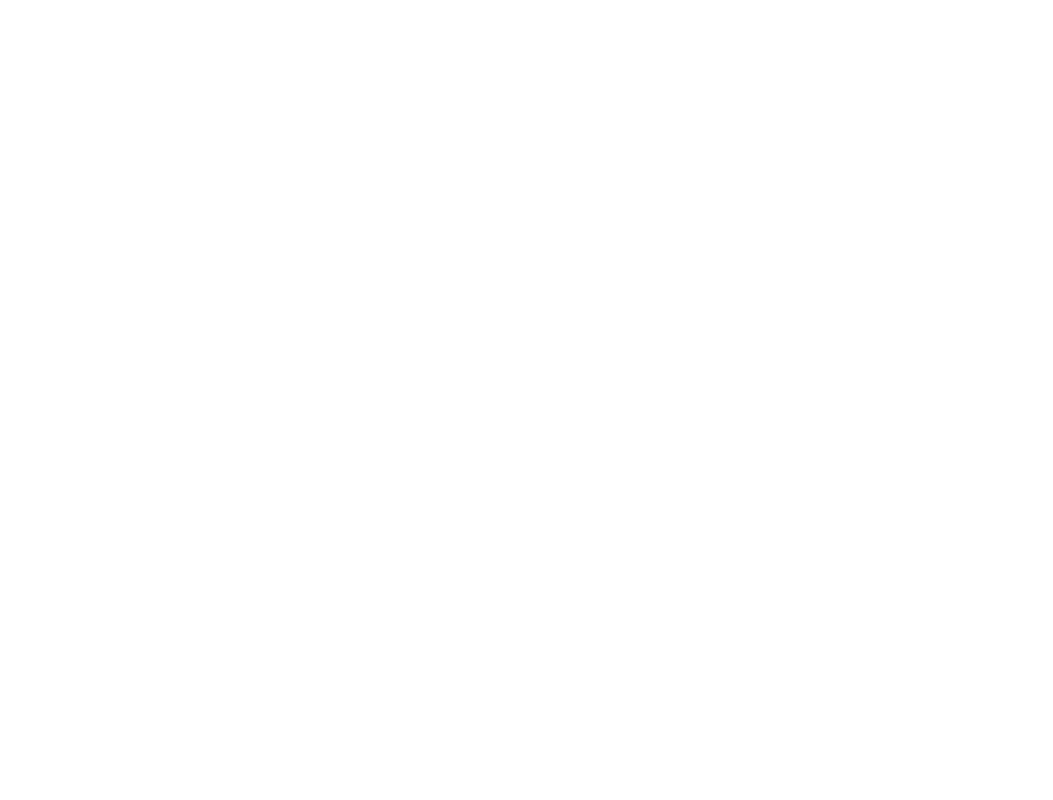
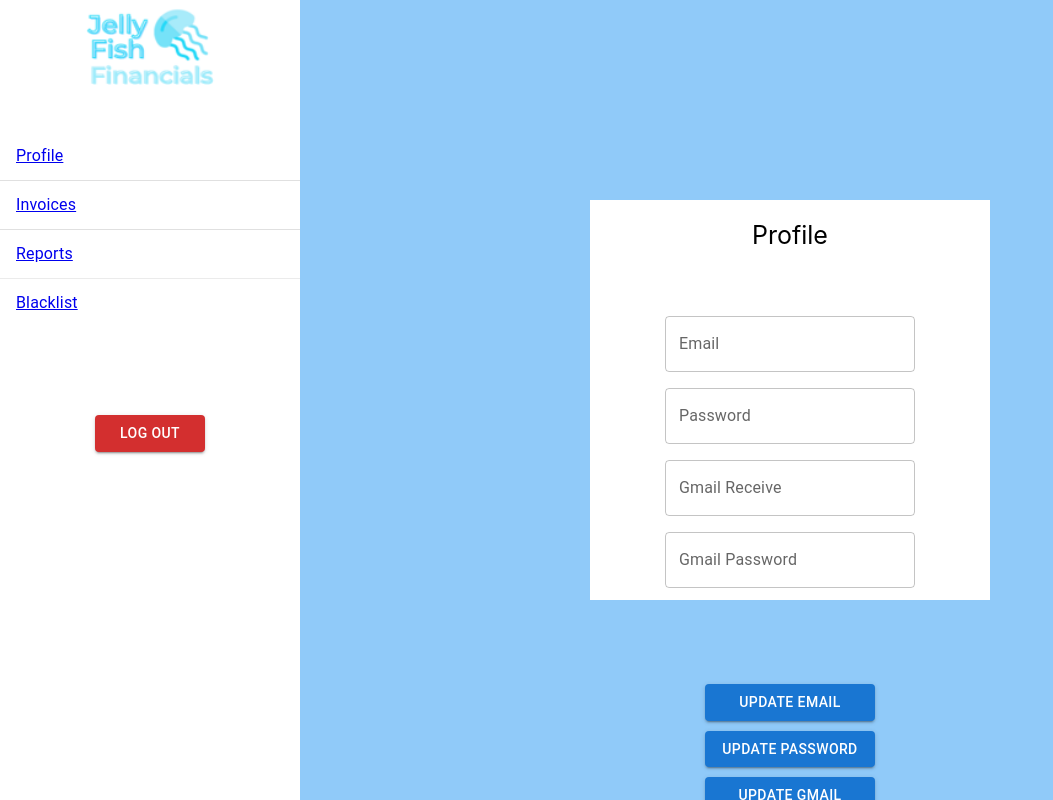
Before and after one commit to W14A-Jelly/e-invoice_visualiser, a React (Create React App) app: page /profile in a window 1280 px wide. Before the commit this address had no page. Shown: the whole page, without its empty margins (0-1053 px from the left). Built offline with nearby package versions, Linux system fonts and the light colour scheme.

Commit message:
change receiving API URL to updated version V1.1

```diff
--- a/src/App.js
+++ b/src/App.js
@@ -10,7 +10,8 @@ import {
 import Login2 from './Login'
 import Register2 from './Register';
 import Main from './Main'
-
+import Profile from './Profile'
+import Filter from './Filter'
 
 function App() {
 
@@ -21,6 +22,8 @@ function App() {
           <Route path = "/" element = {<Login2/>} />
           <Route path = "/register" element = {<Register2/>} />
           <Route path = "/file" element = {<Main/>} />
+          <Route path = "/profile" element = {<Profile/>} />
+          <Route path = "/Filter" element = {<Filter/>} />
         </Routes>
       </BrowserRouter>
     </div>
--- a/src/Login.js
+++ b/src/Login.js
@@ -90,7 +90,7 @@ const Login2 = () => {
     event.preventDefault();
     //valid if empty
     if (!email || !password) return;
-    const url = 'https://peaceful-headland-84816.herokuapp.com/user/login';
+    const url = 'https://damp-sands-01446.herokuapp.com/user/login';
     const data = JSON.stringify({email:email, password:password});
     const options = {headers : {'Content-type': 'application/json'}}
     axios.post(url, data, options)
--- a/src/Main.js
+++ b/src/Main.js
@@ -1,4 +1,5 @@
 import * as React from 'react';
+import { useState, useEffect } from 'react';
 import List from '@mui/material/List';
 import ListItem from '@mui/material/ListItem';
 import ListItemText from '@mui/material/ListItemText';
@@ -15,6 +16,7 @@ import ArticleIcon from '@mui/icons-material/Article';
 import FormGroup from '@mui/material/FormGroup';
 import FormControlLabel from '@mui/material/FormControlLabel';
 import Switch from '@mui/material/Switch';
+import {Link} from 'react-router-dom';
 
 const style = {
   width: '100%',
@@ -105,7 +107,7 @@ const File = () => {
 
 	const fetchfiles = async () => {
         //change url later
-        const url = 'https://peaceful-headland-84816.herokuapp.com/list/filenames?token='+localStorage.token
+        const url = 'https://damp-sands-01446.herokuapp.com/list/filenames?token='+localStorage.token
         console.log(localStorage.token)
 		// const response = await fetch(url)
 		const response = await fetch('http://192.168.1.184:8080/example?token='+localStorage.token)
@@ -126,11 +128,17 @@ const File = () => {
     return (
         <div className='background' style={{backgroundColor: '#90caf9', height: '100vh', display: 'grid', width: '100%', overflowX:'hidden', overflowY:'hidden', zIndex:0}}>
             <div className='right_panel' style={{display: 'flex', position:'relative', alignItems: 'center', justifyContent:'center', left:'150px'}}>
+                <div className='filter' style={{position:'relative', bottom:'450px', left:'100px', zIndex:3}}>
+                    <FormGroup>
+                        <FormControlLabel control={<Switch color="warning"/>} label="Filter" />
+                    </FormGroup>
+                </div>
                 <Box component="span" sx={{width: '90vh', height: '70vh', backgroundColor: 'white', zIndex:1}}>
+                <div style={{fontSize: '25px', position:'relative', right:'450px', top:'50px', zIndex:4}}>Invoices</div>
                 <ImageList sx={{ width: '80vh', height: '60vh', position:'relative', left:'60px', top:'50px'}} cols={10}>
                     {itemData.map((item) => (
+                        //repalce the href with https://peaceful-headland-84816.herokuapp.com/static/render+ {item.title}.jpg
                         <ImageListItem key={item.title}>
-                        // change links later
                         <a href = "https://www.google.com.au"><IconButton sx={{border: "1px solid grey", borderRadius: 1, height: '100px'}}>
                             <ArticleIcon fontSize="large" />
                         </IconButton></a>
@@ -150,24 +158,33 @@ const File = () => {
                     </div>
                     <div className='list'>
                         <List sx={style} component="nav" aria-label="mailbox folders">
-                        <ListItem button>
+                        <Link to = "/Profile">
+                            <ListItem>
                                 <ListItemText  primary="Profile" />
                             </ListItem>
+                        </Link>
                         <Divider />
+                        <Link to = "/File">
                             <ListItem button divider>
                                 <ListItemText primary="Invoices" />
                             </ListItem>
+                        </Link>
+
+                        <Link to = "/Reports">
                             <ListItem button>
                                 <ListItemText primary="Reports" />
                             </ListItem>
+                        </Link>
                         <Divider  light />
+                        <Link to = "/Blacklist">
                             <ListItem button>
                                 <ListItemText primary="Blacklist" />
                             </ListItem>
+                        </Link>
                         </List>
                     </div>
                     <div className='logout' style={{position:'relative', top:'100px'}}>
-                        <CusButton variant="contained" color="error" onClick={go_logout}>Log out</CusButton>
+                        <CusButton variant="contained" color="error" onClick = {go_logout}>Log out</CusButton>
                     </div>
                 </Box>
             </div>
--- a/src/Profile.js
+++ b/src/Profile.js
@@ -1,4 +1,5 @@
 import * as React from 'react';
+import { useState, useEffect } from 'react';
 import List from '@mui/material/List';
 import ListItem from '@mui/material/ListItem';
 import ListItemText from '@mui/material/ListItemText';
@@ -8,7 +9,8 @@ import Box from '@mui/material/Box';
 import Button from '@mui/material/Button';
 import { styled } from '@mui/material';
 import TextField from '@mui/material/TextField';
-
+import {Link} from 'react-router-dom';
+import axios from 'axios';
 const style = {
     width: '100%',
     height: '100',
@@ -34,6 +36,70 @@ const CusTextField = styled(TextField)({
 
 
 const Profile = () => {
+    //const [logged, setlogged] = useState(0)
+    const [email, setemail] = useState();
+    const [password, setpassword] = useState();
+    const [gmailr, setgmailr] = useState();
+    const [apppass, setapppass] = useState();
+
+
+    function updateemail(event) {
+        event.preventDefault();
+        //valid if empty
+        if (!email) return;
+        const url = 'https://damp-sands-01446.herokuapp.com/user/update/email';
+        const data = JSON.stringify({email:email, token:localStorage.token});
+        const options = {headers : {'Content-type': 'application/json'}}
+        axios.post(url, data, options)
+          .then((response) => {
+            console.log(response);
+            const data = response.data;
+            localStorage.token = ''
+            window.location.href = ('/');
+          })
+          .catch((err)=>{ })
+
+      }
+
+
+      function updatepass(event) {
+        event.preventDefault();
+        //valid if empty
+        if (!password) return;
+        const url = 'https://damp-sands-01446.herokuapp.com/user/update/password';
+        const data = JSON.stringify({password:password, token:localStorage.token});
+        const options = {headers : {'Content-type': 'application/json'}}
+        axios.post(url, data, options)
+          .then((response) => {
+            console.log(response);
+            const data = response.data;
+            localStorage.token = ''
+            window.location.href = ('/');
+          })
+          .catch((err)=>{ })
+      }
+
+      function updategmailr(event) {
+        event.preventDefault();
+        //valid if empty
+        if (!password) return;
+        const url = 'https://damp-sands-01446.herokuapp.com/email/set';
+        const data = JSON.stringify({email:gmailr, email_pass:apppass, token:localStorage.token});
+        const options = {headers : {'Content-type': 'application/json'}}
+        axios.post(url, data, options)
+          .then((response) => {
+            console.log(response);
+            const data = response.data;
+            localStorage.token = ''
+            window.location.href = ('/');
+          })
+          .catch((err)=> {})
+      }
+      function go_logout(event) {
+        window.location.href = ('/')
+        localStorage.token = ''
+        }
+
     return (
         <div className='background' style={{backgroundColor: '#90caf9', height: '100vh', display: 'grid', width: '100%', overflowX:'hidden', overflowY:'hidden', zIndex:0}}>
         <div className='right_panel' style={{display: 'flex', position:'relative', alignItems: 'center', justifyContent:'center', left:'150px'}}>
@@ -44,6 +110,7 @@ const Profile = () => {
                     id="outlined-helperText"
                     label="Email"
                     defaultValue=""
+                    onChange={e => setemail(e.target.value)}
                     />
                 </p>
                 <p>
@@ -52,6 +119,7 @@ const Profile = () => {
                     label="Password"
                     type="password"
                     defaultValue=""
+                    onChange={e => setpassword(e.target.value)}
                     />
                 </p>
                 <p>
@@ -59,6 +127,7 @@ const Profile = () => {
                     id="outlined-helperText"
                     label="Gmail Receive"
                     defaultValue=""
+                    onChange={e => setgmailr(e.target.value)}
                     />
                 </p>
                 <p>
@@ -67,11 +136,18 @@ const Profile = () => {
                     label="Gmail Password"
                     type="password"
                     defaultValue=""
+                    onChange={e => setapppass(e.target.value)}
                     />
                 </p>
 
                 <div className='Update' style={{position:'relative', top:'150px', zIndex:4}}>
-                    <CusButton2 variant="contained">Update</CusButton2>
+                    <CusButton2 variant="contained" onClick={updateemail}>Update email</CusButton2>
+                </div>
+                <div className='Update' style={{position:'relative', top:'160px', zIndex:4}}>
+                    <CusButton2 variant="contained" onClick={updatepass}>Update password</CusButton2>
+                </div>
+                <div className='Update' style={{position:'relative', top:'170px', zIndex:4}}>
+                    <CusButton2 variant="contained" onClick={updategmailr}>Update gmail andpass</CusButton2>
                 </div>
                 </Box>
             </div>
@@ -82,24 +158,33 @@ const Profile = () => {
                 </div>
                 <div className='list'>
                     <List sx={style} component="nav" aria-label="mailbox folders">
-                    <ListItem button>
+                        <Link to = "/Profile">
+                            <ListItem>
                                 <ListItemText  primary="Profile" />
                             </ListItem>
+                        </Link>
                         <Divider />
+                        <Link to = "/File">
                             <ListItem button divider>
                                 <ListItemText primary="Invoices" />
                             </ListItem>
+                        </Link>
+
+                        <Link to = "/Reports">
                             <ListItem button>
                                 <ListItemText primary="Reports" />
                             </ListItem>
+                        </Link>
                         <Divider  light />
+                        <Link to = "/Blacklist">
                             <ListItem button>
                                 <ListItemText primary="Blacklist" />
                             </ListItem>
+                        </Link>
                     </List>
                 </div>
                 <div className='logout' style={{position:'relative', top:'100px'}}>
-                    <CusButton variant="contained" color="error">Log out</CusButton>
+                    <CusButton variant="contained" color="error" onClick = {go_logout}>Log out</CusButton>
                 </div>
             </Box>
         </div>
--- a/src/Register.js
+++ b/src/Register.js
@@ -67,7 +67,7 @@ const Register2 = () => {
     event.preventDefault();
     //valid if empty
     if (!email || !password) return;
-    const url = 'https://peaceful-headland-84816.herokuapp.com/user/register';
+    const url = 'https://damp-sands-01446.herokuapp.com/user/register';
     const data = JSON.stringify({email:email, password:password});
     const options = {headers : {'Content-type': 'application/json'}}
     axios.post(url, data, options)
```
Lines whose indentation alone changed are shown as unchanged.
